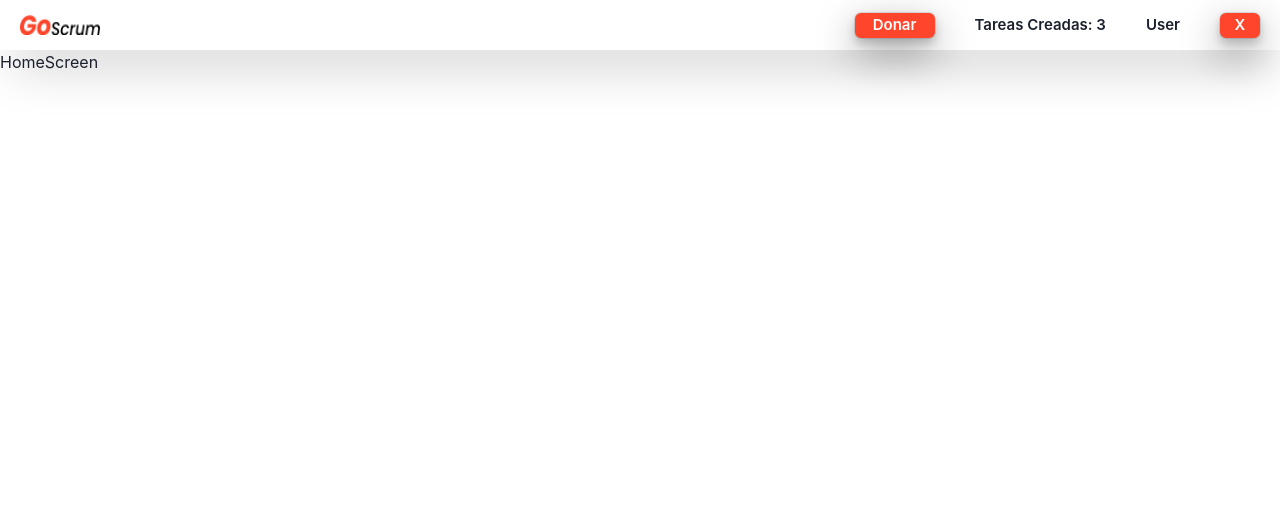
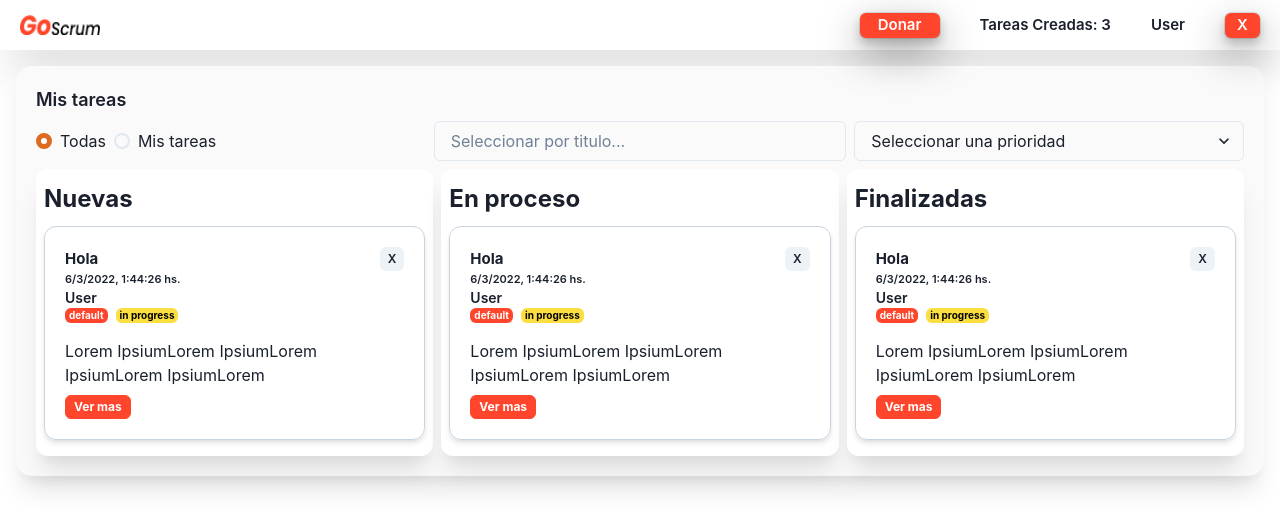
Before and after one commit to stick2yourmind/GoScrum, a React (Vite) app: page / in a window 1280 px wide. Shown: the top 530 px of the page. Built offline with nearby package versions, Linux system fonts and the light colour scheme.

Commit message:
Added Task Section to HomePage

```diff
--- /dev/null
+++ b/src/components/Card.jsx
@@ -0,0 +1,41 @@
+import { Stack, Text, Button, Box, Heading, Badge } from '@chakra-ui/react'
+
+const Card = () => {
+  return (
+    <Box borderColor="gray.300" borderWidth="1px" p={5} rounded="xl" shadow="md" w="100%">
+      <Stack align="center" direction="row" justify="space-between">
+        <Heading fontSize="15px">Hola</Heading>
+        <Button size="xs">X</Button>
+      </Stack>
+      <Text fontSize="11px" fontWeight="semibold">
+        6/3/2022, 1:44:26 hs.
+      </Text>
+      <Text fontSize="14px" fontWeight="semibold">
+        User
+      </Text>
+      <Stack direction="row" flexWrap="wrap">
+        <Badge bg="badges.new" color="white" fontSize="10px" rounded="md" size="sm">
+          Default
+        </Badge>
+        <Badge bg="badges.inprogress" color="black" fontSize="10px" rounded="md" size="sm">
+          In progress
+        </Badge>
+      </Stack>
+      <Text mt={4}>Lorem IpsiumLorem IpsiumLorem IpsiumLorem IpsiumLorem</Text>
+      <Button
+        _hover={{ color: 'primary.100', borderColor: 'primary.100', bg: 'white' }}
+        bg="primary.100"
+        borderColor="primary.100"
+        borderWidth={1}
+        color="white"
+        fontWeight="bold"
+        marginTop={2}
+        size="xs"
+      >
+        Ver mas
+      </Button>
+    </Box>
+  )
+}
+
+export default Card
--- /dev/null
+++ b/src/components/FilterForm.jsx
@@ -0,0 +1,42 @@
+import { Stack, Radio, RadioGroup, Input, Select } from '@chakra-ui/react'
+import { useState } from 'react'
+
+const FilterForm = () => {
+  const [titleFilter, setTitleFilter] = useState('')
+  const [priorityFilter, setPriorityFilter] = useState('')
+  const [radioFilter, setRadioFilter] = useState('all')
+
+  const onRadioChange = (value) => {
+    setRadioFilter(value)
+  }
+
+  const onTitleFilterChange = (e) => {
+    setTitleFilter(e.target.value)
+  }
+
+  const onPriorityFilterChange = (e) => {
+    setPriorityFilter(e.target.value)
+  }
+
+  return (
+    <Stack align="center" direction={{ base: 'column', sm: 'row' }}>
+      <Stack w="100%">
+        <RadioGroup colorScheme="orange" size="md" value={radioFilter} onChange={onRadioChange}>
+          <Stack direction="row">
+            <Radio value="all">Todas</Radio>
+            <Radio value="user">Mis tareas</Radio>
+          </Stack>
+        </RadioGroup>
+      </Stack>
+      <Input placeholder="Seleccionar por titulo..." size="md" value={titleFilter} onChange={onTitleFilterChange} />
+      <Select value={priorityFilter} onChange={(e) => onPriorityFilterChange(e)}>
+        <option value="">Seleccionar una prioridad</option>
+        <option value="alta">Alta</option>
+        <option value="media">Media</option>
+        <option value="baja">Baja</option>
+      </Select>
+    </Stack>
+  )
+}
+
+export default FilterForm
--- a/src/components/Navbar.jsx
+++ b/src/components/Navbar.jsx
@@ -41,7 +41,8 @@ const Navbar = () => {
         color="white"
         fontSize={{ base: '12px', sm: '15px' }}
         h={{ base: '15px', sm: '25px' }}
-        w={{ base: '35px', sm: '35px' }}
+        size="xs"
+        w={{ sm: '35px' }}
       >
         X
       </Button>
--- /dev/null
+++ b/src/components/TaskSection.jsx
@@ -0,0 +1,38 @@
+import { Stack, Text, Box, Flex, Heading } from '@chakra-ui/react'
+
+import Card from './Card'
+import FilterForm from './FilterForm'
+
+const TaskSection = () => {
+  return (
+    <Stack bg={{ base: 'white', sm: 'background.200' }} boxShadow={{ sm: 'xl' }} m={4} p="20px" rounded="2xl">
+      <Text fontSize="18px" fontWeight="semibold">
+        Mis tareas
+      </Text>
+      <FilterForm />
+
+      <Stack direction={{ base: 'column', md: 'row' }}>
+        <Box bg="white" boxShadow="xl" paddingX={2} paddingY={4} rounded="xl">
+          <Heading fontSize="2xl" marginBottom={3}>
+            Nuevas
+          </Heading>
+          <Card />
+        </Box>
+        <Box bg="white" boxShadow="xl" paddingX={2} paddingY={4} rounded="xl">
+          <Heading fontSize="2xl" marginBottom={3}>
+            En proceso
+          </Heading>
+          <Card />
+        </Box>
+        <Box bg="white" boxShadow="xl" paddingX={2} paddingY={4} rounded="xl">
+          <Heading fontSize="2xl" marginBottom={3}>
+            Finalizadas
+          </Heading>
+          <Card />
+        </Box>
+      </Stack>
+    </Stack>
+  )
+}
+
+export default TaskSection
--- a/src/screens/HomeScreen.jsx
+++ b/src/screens/HomeScreen.jsx
@@ -1,10 +1,11 @@
 import Navbar from '../components/Navbar'
+import TaskSection from '../components/TaskSection'
 
 const HomeScreen = () => {
   return (
     <>
       <Navbar />
-      <h1>HomeScreen</h1>
+      <TaskSection />
     </>
   )
 }
--- a/src/theme/theme.js
+++ b/src/theme/theme.js
@@ -1,6 +1,24 @@
 import { extendTheme } from '@chakra-ui/react'
 
 export const theme = extendTheme({
+  components: {
+    Badge: {
+      baseStyle: {
+        textTransform: 'lowercase',
+        textAlign: 'center',
+        container: {
+          textAlign: 'center'
+        }
+      }
+    },
+    Radio: {
+      baseStyle: {
+        container: {
+          touchAction: 'none'
+        }
+      }
+    }
+  },
   colors: {
     background: {
       100: '#E5E5E5',
```
